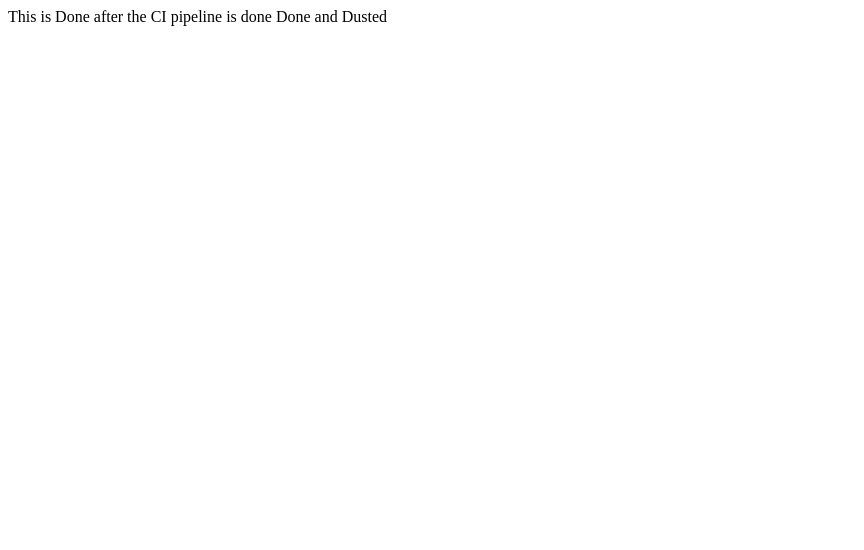
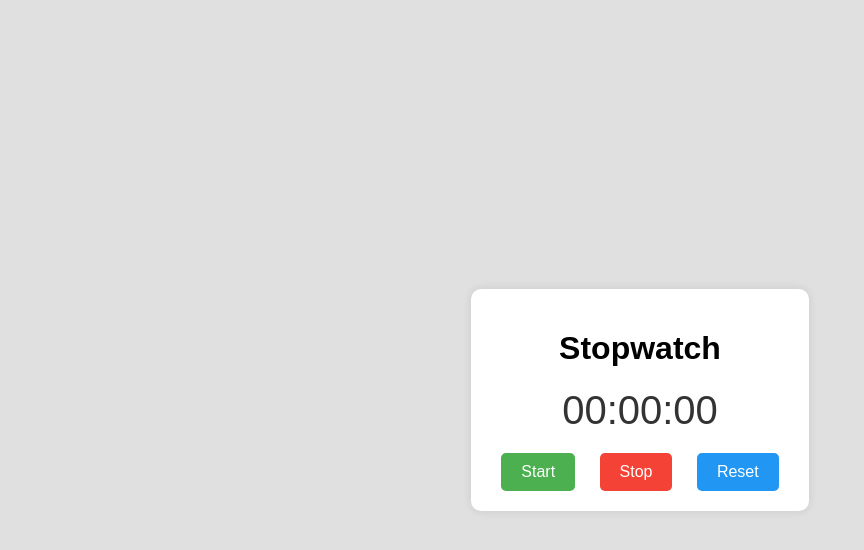
Before and after one commit to AbisheikChandraSekaran/project-sece, a plain HTML site: page index.html in a window 1280 px wide. Shown: the whole page, without its empty margins (0-864 px from the left). Drawn offline with Linux system fonts and the light colour scheme.

Commit message:
Clock Updated

```diff
--- a/index.html
+++ b/index.html
@@ -1,2 +1,122 @@
-This is Done after the CI pipeline is done
-Done and Dusted
+<!DOCTYPE html>
+<html lang="en">
+<head>
+    <meta charset="UTF-8">
+    <meta name="viewport" content="width=device-width, initial-scale=1.0">
+    <title>Stopwatch Application</title>
+    <style>
+        /* CSS for styling the stopwatch */
+        body {
+            font-family: Arial, sans-serif;
+            display: flex;
+            justify-content: center;
+            align-items: center;
+            height: 100vh;
+            margin: 0;
+            background-color: #e0e0e0;
+        }
+        .stopwatch {
+            text-align: center;
+            background-color: white;
+            padding: 20px;
+            border-radius: 10px;
+            box-shadow: 0 0 10px rgba(0, 0, 0, 0.1);
+        }
+        #display {
+            font-size: 2.5em;
+            color: #333;
+            margin: 20px 0;
+        }
+        .controls button {
+            padding: 10px 20px;
+            margin: 0 10px;
+            border: none;
+            border-radius: 5px;
+            cursor: pointer;
+            font-size: 1em;
+        }
+        #startBtn {
+            background-color: #4CAF50;
+            color: white;
+        }
+        #startBtn:hover {
+            background-color: #45a049;
+        }
+        #stopBtn {
+            background-color: #f44336;
+            color: white;
+        }
+        #stopBtn:hover {
+            background-color: #da190b;
+        }
+        #resetBtn {
+            background-color: #2196F3;
+            color: white;
+        }
+        #resetBtn:hover {
+            background-color: #1976D2;
+        }
+    </style>
+</head>
+<body>
+    <div class="stopwatch">
+        <h1>Stopwatch</h1>
+        <!-- Display for elapsed time -->
+        <div id="display">00:00:00</div>
+        <!-- Buttons for controlling the stopwatch -->
+        <div class="controls">
+            <button id="startBtn">Start</button>
+            <button id="stopBtn">Stop</button>
+            <button id="resetBtn">Reset</button>
+        </div>
+    </div>
+
+    <script>
+        // JavaScript for stopwatch functionality
+        let time = 0; // Total time in milliseconds
+        let isRunning = false; // Flag to track stopwatch state
+        let intervalId = null; // Store interval ID for clearing
+
+        const display = document.getElementById('display');
+        const startBtn = document.getElementById('startBtn');
+        const stopBtn = document.getElementById('stopBtn');
+        const resetBtn = document.getElementById('resetBtn');
+
+        // Update display with formatted time (HH:MM:SS)
+        function updateDisplay() {
+            const hours = Math.floor(time / 3600000);
+            const minutes = Math.floor((time % 3600000) / 60000);
+            const seconds = Math.floor((time % 60000) / 1000);
+            display.textContent =
+                `${hours.toString().padStart(2, '0')}:${minutes.toString().padStart(2, '0')}:${seconds.toString().padStart(2, '0')}`;
+        }
+
+        // Start the stopwatch
+        startBtn.addEventListener('click', () => {
+            if (!isRunning) {
+                isRunning = true;
+                intervalId = setInterval(() => {
+                    time += 1000; // Increment by 1 second
+                    updateDisplay();
+                }, 1000);
+            }
+        });
+
+        // Stop the stopwatch
+        stopBtn.addEventListener('click', () => {
+            if (isRunning) {
+                isRunning = false;
+                clearInterval(intervalId);
+            }
+        });
+
+        // Reset the stopwatch
+        resetBtn.addEventListener('click', () => {
+            isRunning = false;
+            clearInterval(intervalId);
+            time = 0;
+            updateDisplay();
+        });
+    </script>
+</body>
+</html>
```
Also changed, not shown: Sample.txt (deleted), Sample1.txt (deleted).
